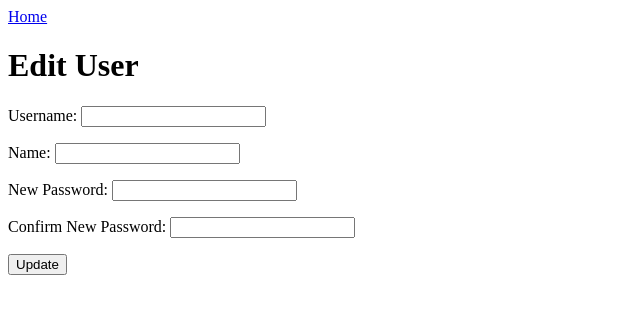
After one commit to alejohenaoe/flask-app, a Flask app: template templates/edit_user.html in a window 1280 px wide. The commit adds this page. Shown: the top 314 px of the page, without its empty margins (0-640 px from the left). Run offline with Flask 3, Linux system fonts and the light colour scheme; the template is opened without the code that fills it: values that come from a table or form of the project are taken from there, others are empty.

Commit message:
Added secure login and Edit option

```diff
--- a/app.py
+++ b/app.py
@@ -1,17 +1,29 @@
 from flask import Flask, render_template, flash, redirect, url_for
-from forms import LoginForm, RegisterForm
+from forms import LoginForm, RegisterForm, EditUserForm
 from models import db, User
+from flask_login import LoginManager, login_user, logout_user, login_required, current_user
 
 # App initialization
 app = Flask(__name__)
+login_manager = LoginManager()
 
 # App configuration
 app.config['SECRET_KEY'] = 'secretKey'
 app.config['SQLALCHEMY_DATABASE_URI'] = 'sqlite:///fhData.db'
 app.config['SQLALCHEMY_TRACK_MODIFICATIONS'] = False
 
-# Database initialization
+# Components initialization
 db.init_app(app)
+login_manager.init_app(app)
+
+# Redirecting to login page and message to not logged in users
+login_manager.login_view = 'home'
+login_manager.login_message = 'You need to be logged in to access this page'
+
+# loading user from database
+@login_manager.user_loader
+def load_user(user_id):
+    return User.query.get(int(user_id))
 
 # #Crear las tablas
 # with app.app_context():
@@ -22,12 +34,23 @@ db.init_app(app)
 def home():
     login_form = LoginForm()
     if login_form.validate_on_submit():
-        return 'Login requested for user {}'.format(login_form.username)
+        user = User.query.filter_by(username=login_form.username.data).first()
+        if user and user.check_password(login_form.password.data):
+            login_user(user)
+            flash('Login successful', 'success')
+            return redirect(url_for('logged_in', username=current_user.username))
+        else:
+            flash('User not found', 'error')
+            return redirect(url_for('home'))
     return render_template('index.html', form=login_form)
 
-@app.route('/login')
-def login():
-    pass
+@app.route('/<username>', methods=['GET', 'POST'])
+@login_required
+def logged_in(username):
+    if username != current_user.username:
+        flash('You need to log in first', 'info')
+        return redirect(url_for('home'))
+    return render_template('logged_in.html', user=current_user)
 
 
 @app.route('/register', methods=['GET', 'POST'])
@@ -36,11 +59,44 @@ def register():
     if register_form.validate_on_submit():
         new_user = User(
             username=register_form.username.data,
-            name = register_form.name.data,
-            password = register_form.set_password(register_form.password.data)
+            name = register_form.name.data
         )
+        new_user.set_password(register_form.password.data)
         db.session.add(new_user)
         db.session.commit()
         flash('User registered successfully', 'success')
         return redirect(url_for('home'))
     return render_template('register.html', form=register_form)
+
+@app.route('/logout')
+@login_required
+def logout():
+    logout_user()
+    return redirect(url_for('home'))
+
+@app.route('/edit/<username>', methods=['GET', 'POST'])
+def edit_user(username):
+    if username != current_user.username:
+        flash('You need to log in first', 'error')
+        return redirect(url_for('home'))
+
+    edit_form = EditUserForm()
+
+    if edit_form.validate_on_submit():
+        current_user.username = edit_form.username.data
+        current_user.name = edit_form.name.data
+        current_user.password = edit_form.password.data
+
+        # Verifying if the user has changed the username, name or password
+        if current_user.username:
+            current_user.username = edit_form.username.data
+        if current_user.name:
+            current_user.name = edit_form.name.data
+        if current_user.password:
+            current_user.set_password(edit_form.password.data)
+
+        db.session.commit()
+        flash('User updated successfully', 'success')
+        return redirect(url_for('logged_in', username=current_user.username))
+
+    return render_template('edit_user.html', edit_form=edit_form)
--- a/forms.py
+++ b/forms.py
@@ -1,7 +1,6 @@
 from flask_wtf import FlaskForm
 from wtforms import StringField, PasswordField, SubmitField
 from wtforms.validators import DataRequired, EqualTo
-from werkzeug.security import generate_password_hash
 
 class LoginForm(FlaskForm):
     username = StringField('Username', validators=[DataRequired()])
@@ -15,5 +14,9 @@ class RegisterForm(FlaskForm):
     confirm_password = PasswordField('Confirm Password', validators=[DataRequired(), EqualTo('password')])
     submit = SubmitField('Register')
 
-    def set_password(self, password):
-        return generate_password_hash(password)
+class EditUserForm(FlaskForm):
+    username = StringField('Username')
+    name = StringField('Name')
+    password = PasswordField('New Password')
+    confirm_password = PasswordField('Confirm New Password', validators=[EqualTo('password')])
+    update = SubmitField('Update')
--- a/templates/base.html
+++ b/templates/base.html
@@ -4,6 +4,7 @@
     <meta charset="UTF-8">
     <meta name="viewport" content="width=device-width, initial-scale=1.0">
     <title>Financial Health App</title>
+    <link rel="stylesheet" type="text/css" href="{{ url_for('static', filename='styles.css') }}">
 
 </head>
 <body>
--- /dev/null
+++ b/templates/edit_user.html
@@ -0,0 +1,15 @@
+{% extends 'base.html' %}
+
+{% block content %}
+
+    <h1>Edit User</h1>
+    <form method="POST">
+        {{ edit_form.hidden_tag() }}
+        <p>{{ edit_form.username.label }}: {{ edit_form.username() }} </p>
+        <p>{{ edit_form.name.label }}: {{ edit_form.name() }} </p>
+        <p>{{ edit_form.password.label }}: {{ edit_form.password() }} </p>
+        <p>{{ edit_form.confirm_password.label }}: {{ edit_form.confirm_password() }} </p>
+        <p>{{ edit_form.update() }} </p>
+    </form>
+
+{% endblock%}
--- a/templates/index.html
+++ b/templates/index.html
@@ -1,6 +1,7 @@
 {% extends 'base.html' %}
 
 {% block content %}
+
     <h1>Welcome to Financial Health</h1>
     <p>This is the app that will help you to improve your finances</p>
     <form method="POST">
```
Also changed, not shown: models.py (+7 -0 lines), templates/logged_in.html (added, +23 -0 lines), var/app-instance/fhData.db.
